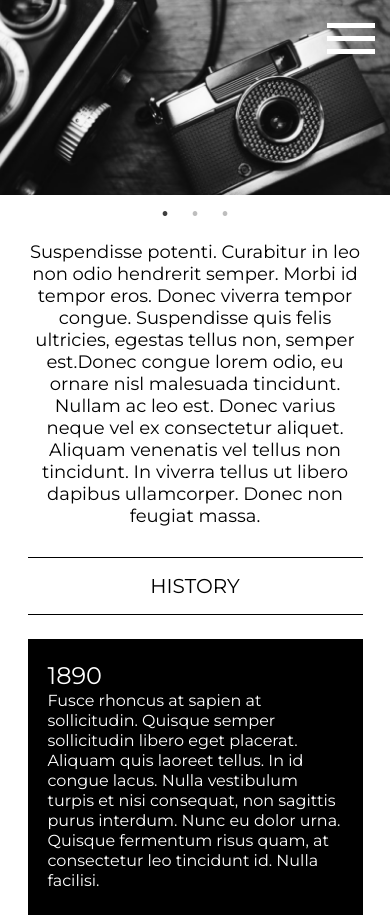
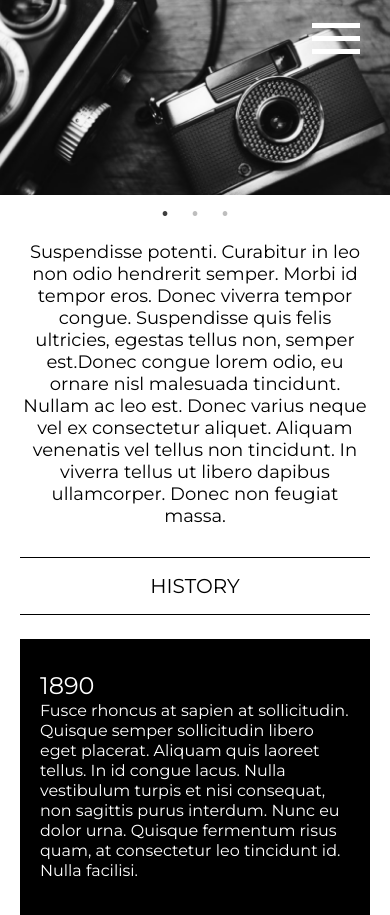
Before and after one commit to Svitlana-Makova/homework-11, a plain HTML site: page index.html in a window 390 px wide. Shown: the top 915 px of the page. Drawn offline with Linux system fonts and the light colour scheme; a web font is replaced by a local one.

Commit message:
changed css

```diff
--- a/css/media.css
+++ b/css/media.css
@@ -134,7 +134,7 @@
 @media screen and (max-width: 415px) {
 
     .container {
-        max-width: 375px;
+        max-width: 415px;
     }
     /*header*/
     .header {
@@ -146,7 +146,7 @@
     .burger-icon {
         position: relative;
         bottom: 23px;
-        left: 12px;
+        right: 10px;
         z-index: 3;
     }
     .burger-icon-inner,
```
